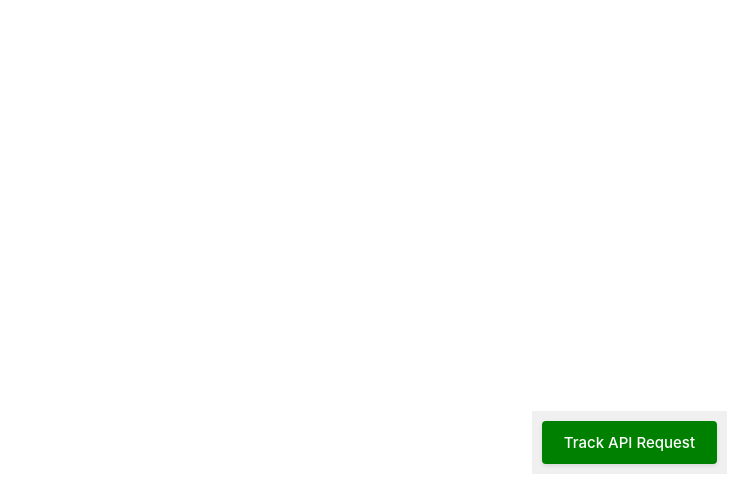
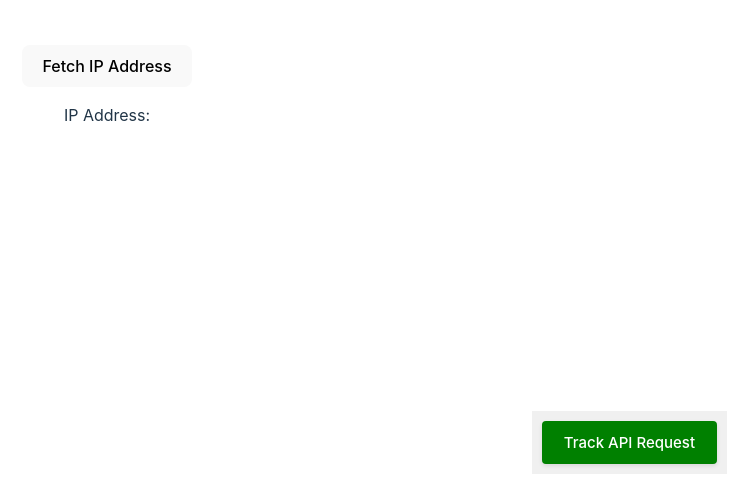
Before and after one commit to charuka-rathnayaka/api-tracker, a Vue app: page / in a window 1280 px wide. Shown: the part 306-800 px from the top of the page, without its empty margins (533-1280 px from the left). Built offline with nearby package versions, Linux system fonts and the light colour scheme; no server answers.

Commit message:
checking api

```diff
--- a/src/App.vue
+++ b/src/App.vue
@@ -1,7 +1,33 @@
 <script setup lang="ts">
+import { ref } from 'vue';
+import axios from 'axios';
 import { ApiRecorder } from "./index";
+
+// Function to fetch IP address
+async function getIpAddress() {
+  try {
+    const response = await axios.get('https://api64.ipify.org?format=json');
+    return response.data.ip;
+  } catch (error) {
+    console.error('Failed to get IP address:', error);
+    return '';
+  }
+}
+
+const ipAddress = ref(''); // Store the IP address
+const _paq = window._paq;
+console.log("paq",_paq)
+
+// Function to handle button click
+async function fetchIpAddress() {
+  ipAddress.value = await getIpAddress();
+}
 </script>
 
 <template>
-  <ApiRecorder :isRunning="false"/>
+  <div>
+    <button @click="fetchIpAddress">Fetch IP Address</button>
+    <p>IP Address: {{ ipAddress }}</p>
+    <ApiRecorder :isRunning="false" :_paq="_paq"/>
+  </div>
 </template>
--- a/src/components/ApiRecorder.vue
+++ b/src/components/ApiRecorder.vue
@@ -5,6 +5,7 @@ import axios, { AxiosRequestConfig } from 'axios';
 
 defineProps<{
   isRunning: boolean;
+  _paq: []
 }>()
 
 // Declare a variable to hold the jsonSchema
@@ -12,7 +13,7 @@ let jsonSchema: any;
 
 // Initialize the tracking status as false
 const isTracking = ref(false);
-
+console.log("library")
 declare var _paq: any;
 
 // Function to toggle the tracking status
```
